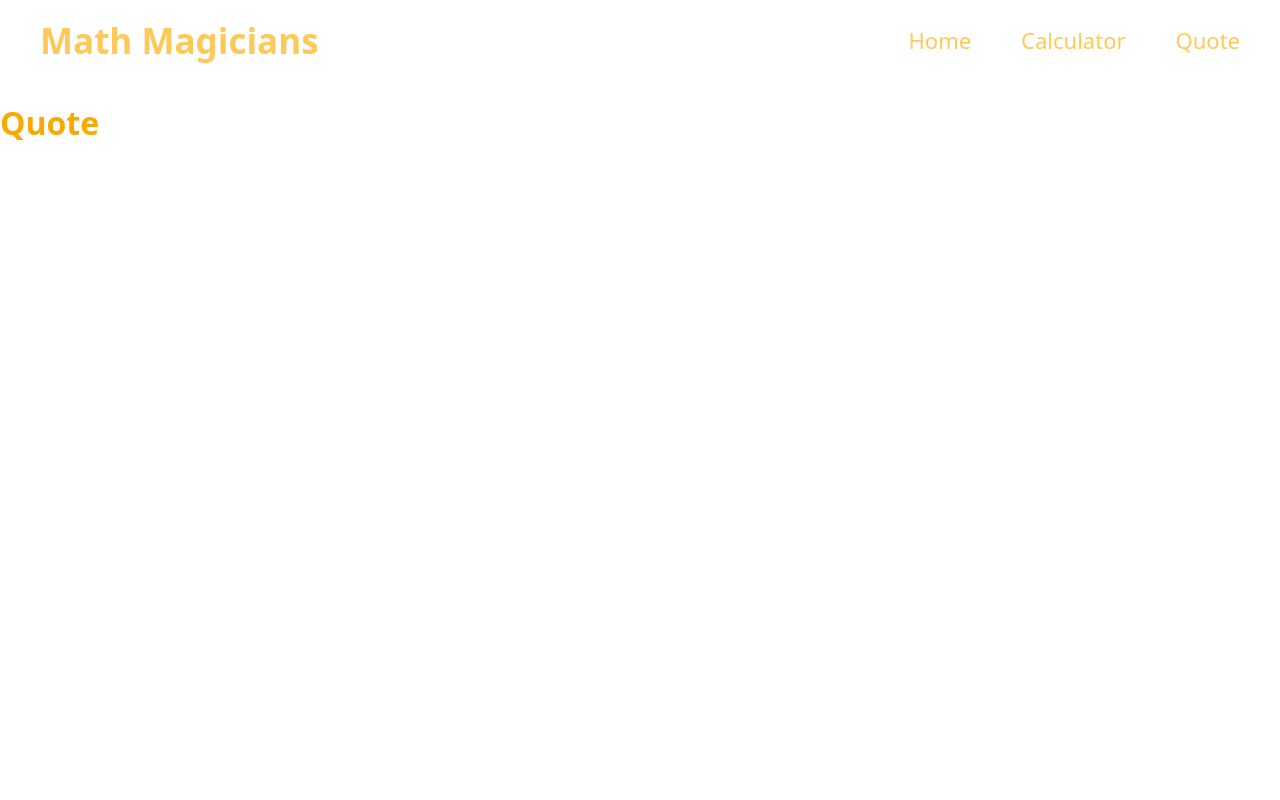
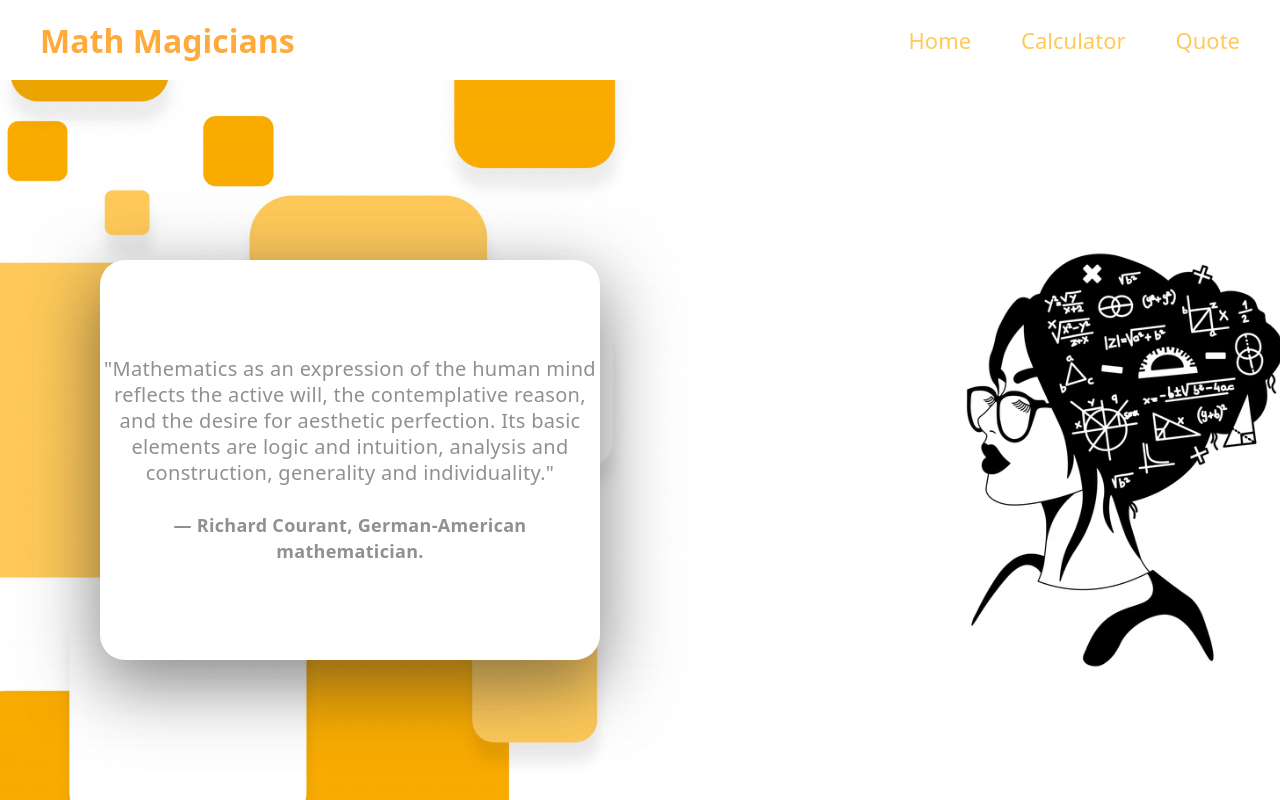
Before and after one commit to rapidbenjamin/Math-Magicians, a React (Create React App) app: page /quote in a window 1280 px wide. Built offline with nearby package versions, Linux system fonts and the light colour scheme.

Commit message:
Add styles to quotes page

```diff
--- a/src/components/Calculator.jsx
+++ b/src/components/Calculator.jsx
@@ -1,7 +1,5 @@
 import { useState, React } from 'react';
 import calculate from '../logic/calculate';
-
-const image = require('../images/math-brain.png');
 
 /* eslint-disable react/function-component-definition */
 /* eslint-disable react/jsx-closing-bracket-location */
@@ -23,7 +21,6 @@ const Calculator = () => {
   return (
     <div className="calculator-app">
       <h2>Let&apos;s do some math!</h2>
-      <img className="math-brain" src={image} alt="" />
       <div className="calculator-grid">
         <div className="output">
           <div className="operand" onChange={handleTextChange}>
--- a/src/components/Quote.jsx
+++ b/src/components/Quote.jsx
@@ -1,6 +1,23 @@
+const image = require('../images/math-brain.png');
+
 function Quote() {
   return (
-    <h1>Quote</h1>
+    <div className="quote-container">
+      <div className="quote">
+        <p>
+          &quot;Mathematics as an expression of the human mind reflects the
+          active will, the contemplative reason, and the desire for aesthetic
+          perfection. Its basic elements are logic and intuition, analysis and
+          construction, generality and individuality.&quot;
+          <br />
+          <br />
+          <strong className="quote-author">
+            — Richard Courant, German-American mathematician.
+          </strong>
+        </p>
+      </div>
+      <img className="math-brain" src={image} alt="" />
+    </div>
   );
 }
 
--- a/src/components/home.css
+++ b/src/components/home.css
@@ -12,7 +12,7 @@
 }
 
 h1 {
-  color: #f8aa00;
+  color: #f8aa00db;
   font-size: 3.2rem;
   font-weight: 700;
   width: 25%;
--- a/src/components/navbar.css
+++ b/src/components/navbar.css
@@ -7,13 +7,12 @@
   gap: 2rem;
   padding: 1rem 4rem;
   height: 10vh;
-  z-index: 1;
 }
 
 .math-magic {
-  font-size: 3.5rem;
+  font-size: 3.2rem;
   font-weight: bold;
-  color: inherit;
+  color: rgb(255, 170, 59);
   text-decoration: none;
 }
 
--- a/src/components/quote.css
+++ b/src/components/quote.css
@@ -0,0 +1,39 @@
+.quote-container {
+  height: 95vh;
+  background: url(../images/bg-image2.jpeg) no-repeat;
+  background-size: cover;
+  background-position: center;
+  display: flex;
+  justify-content: flex-start;
+  align-items: center;
+  gap: 30rem;
+}
+
+.quote {
+  width: 620px;
+  height: 50vh;
+  display: flex;
+  flex-direction: column;
+  align-items: center;
+  justify-content: center;
+  font-size: 2rem;
+  background: #fff;
+  margin-left: 10rem;
+  border-radius: 25px;
+  text-align: center;
+  box-shadow: rgba(47, 47, 47, 0.56) 0px 22px 70px 4px;
+}
+
+.quote p {
+  width: 500px;
+  color: rgb(144, 144, 144);
+}
+
+.quote-author {
+  font-size: 1.8rem;
+}
+
+.math-brain {
+  width: 450px;
+  height: 450px;
+}
--- a/src/index.css
+++ b/src/index.css
@@ -15,8 +15,17 @@ body {
   justify-content: center;
   align-items: center;
   height: 100vh;
-  font-family: system-ui, -apple-system, BlinkMacSystemFont, 'Segoe UI', Roboto,
-    Oxygen, Ubuntu, Cantarell, 'Open Sans', 'Helvetica Neue', sans-serif;
+  font-family: system-ui,
+    -apple-system,
+    BlinkMacSystemFont,
+    'Segoe UI',
+    Roboto,
+    Oxygen,
+    Ubuntu,
+    Cantarell,
+    'Open Sans',
+    'Helvetica Neue',
+    sans-serif;
 }
 
 .container {
@@ -34,21 +43,13 @@ body {
 }
 
 h2 {
-  font-size: 3.2rem;
+  font-size: 3.8rem;
   font-weight: bold;
   position: absolute;
-  top: 17%;
-  margin-left: 10rem;
-  max-width: 50vw;
+  top: 30%;
+  margin-left: 15rem;
+  max-width: 30vw;
   color: rgb(177, 177, 177);
-}
-
-.math-brain {
-  width: 400px;
-  height: 400px;
-  position: absolute;
-  top: 28%;
-  margin-left: 7.4rem;
 }
 
 .calculator-grid {
```
Also changed, not shown: src/images/math-brain.png.
